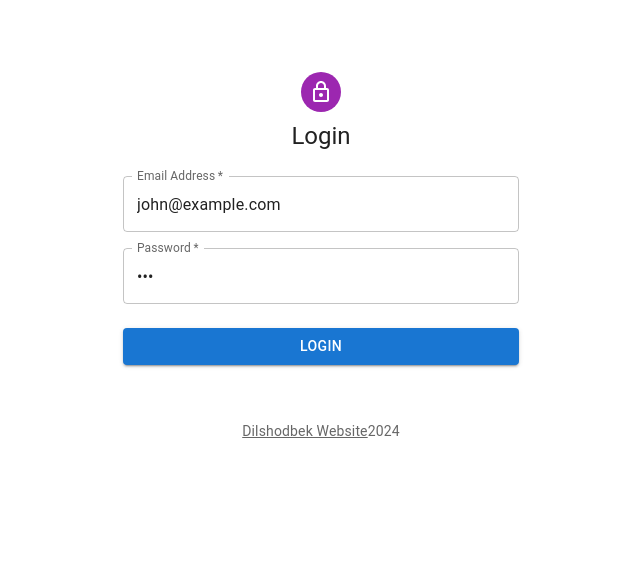
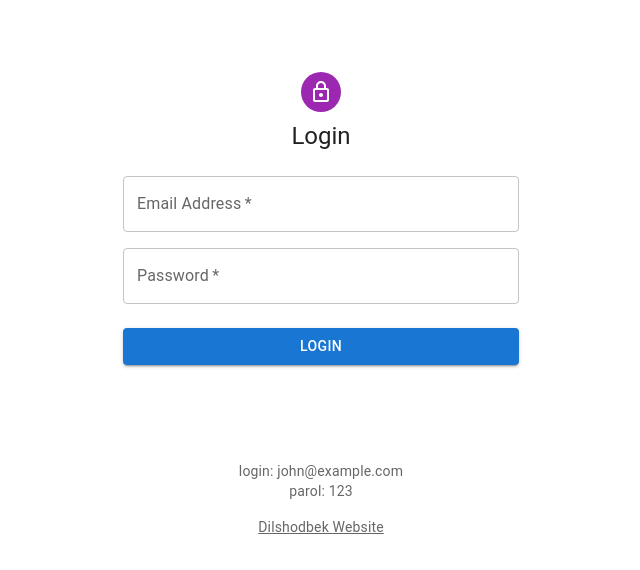
Before and after one commit to dilshoditolmasov32/exam6, a React (Vite) app: page / in a window 1280 px wide. Shown: the top 570 px of the page, without its empty margins (319-959 px from the left). Built offline with nearby package versions, Linux system fonts and the light colour scheme.

Commit message:
color and hover update

```diff
--- a/src/components/navigator/index.css
+++ b/src/components/navigator/index.css
@@ -13,8 +13,14 @@
   margin-left: -20px;
   margin-top: 5px;
   margin-bottom: 5px;
-  background-color: rgba(21, 115, 246, 0.489);
   cursor: pointer;
+  background-color: rgba(255, 255, 255, 0.08);
+
+  transition: 0.5s;
+}
+
+.navigator li:hover {
+  background: #0d6efd;
 }
 
 .navigator {
@@ -27,7 +33,7 @@
   font-size: 22px;
 }
 
-.logout{
+.logout {
   color: red;
   font-size: 28px;
 }
--- a/src/components/pages/login/index.jsx
+++ b/src/components/pages/login/index.jsx
@@ -20,10 +20,13 @@ function Copyright(props) {
       align="center"
       {...props}
     >
+      <br /> <br />
+      <p color="inherit">
+        login: john@example.com <br /> parol: 123
+      </p>
       <Link color="inherit" href="https://t.me/dilshodbek_zafarovich">
         Dilshodbek Website
       </Link>
-      {new Date().getFullYear()}
     </Typography>
   );
 }
@@ -80,7 +83,7 @@ export default function SignUp() {
                   label="Email Address"
                   name="email"
                   autoComplete="email"
-                  value={"john@example.com"}
+                  placeholder={"john@example.com"}
                 />
               </Grid>
               <Grid item xs={12}>
@@ -92,7 +95,7 @@ export default function SignUp() {
                   type="password"
                   id="password"
                   autoComplete="new-password"
-                  value={"123"}
+                  placeholder={"123"}
                 />
               </Grid>
             </Grid>
```
